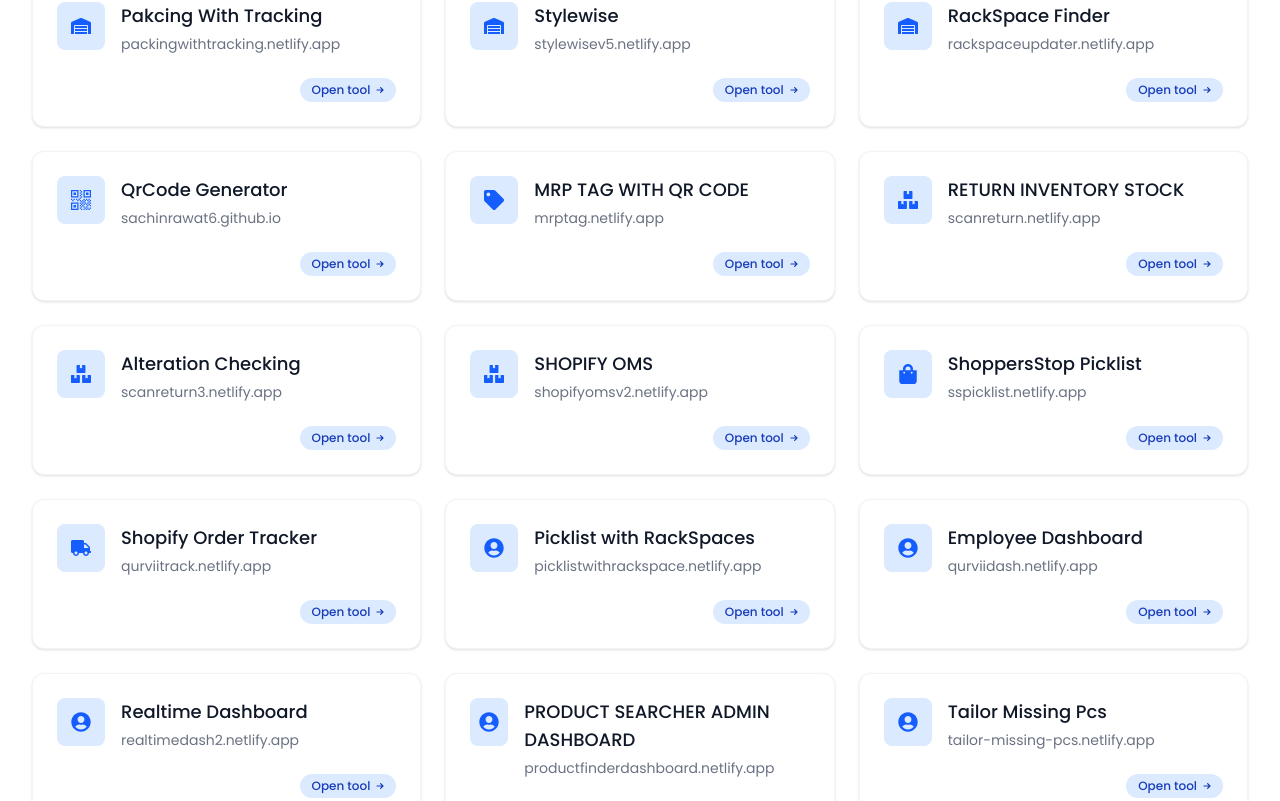
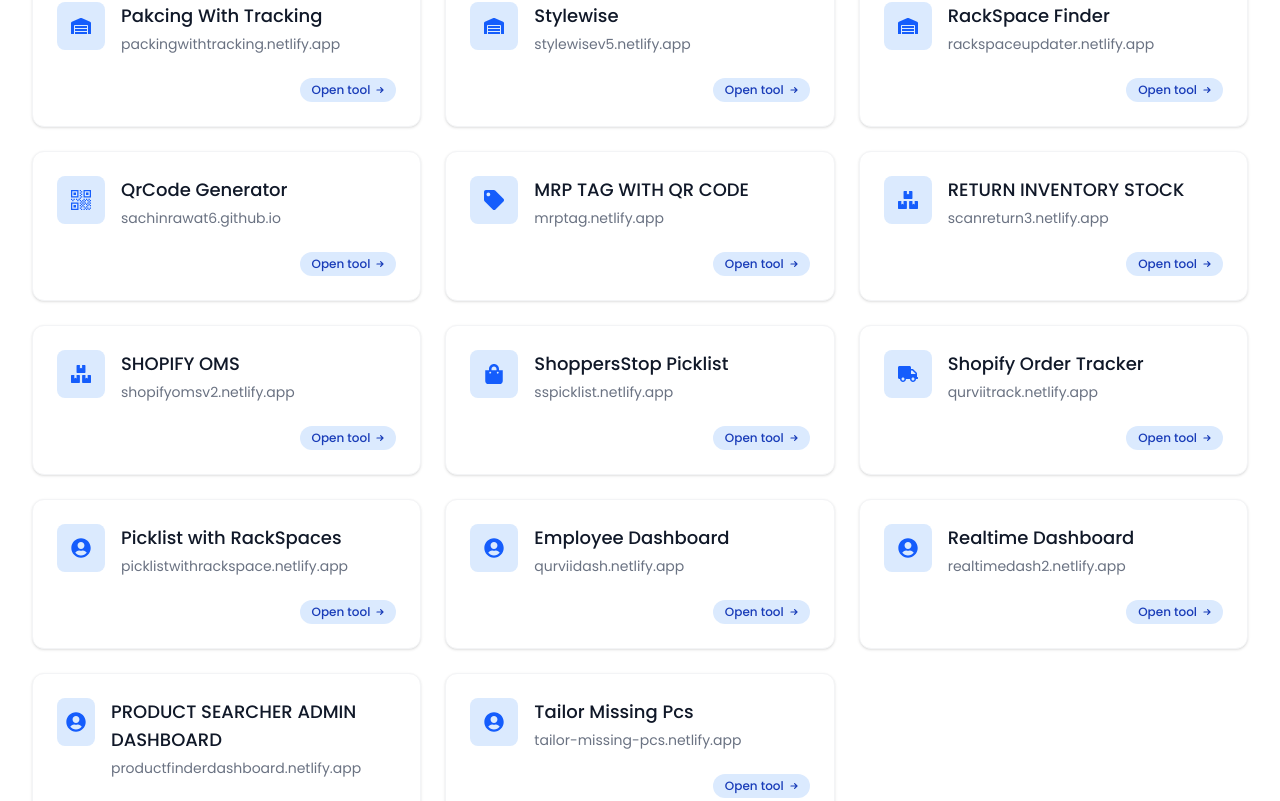
Before and after one commit to Sachinrawat6/tool, a React (Vite) app: page / in a window 1280 px wide. Shown: the part 1141-1942 px from the top of the page. Built offline with nearby package versions, Linux system fonts and the light colour scheme.

Commit message:
Clean up Tools.jsx by removing unused code
Removed commented-out URLs and the 'Alteration Checking' section.

```diff
--- a/src/components/Tools.jsx
+++ b/src/components/Tools.jsx
@@ -132,18 +132,18 @@
   },
   {
     header: "RETURN INVENTORY STOCK",
-    url: "https://scanreturn.netlify.app/",
-    // url: "https://scanreturn2.netlify.app/",
-    // url: "https://scanreturn3.netlify.app/",
-    icon: <FaBoxes />,
-  },
-  {
-    header: "Alteration Checking",
     // url: "https://scanreturn.netlify.app/",
     // url: "https://scanreturn2.netlify.app/",
     url: "https://scanreturn3.netlify.app/",
     icon: <FaBoxes />,
   },
+  // {
+  //   header: "Alteration Checking",
+  //   // url: "https://scanreturn.netlify.app/",
+  //   // url: "https://scanreturn2.netlify.app/",
+  //   url: "https://scanreturn3.netlify.app/",
+  //   icon: <FaBoxes />,
+  // },
   {
     header: "SHOPIFY OMS",
     url: "https://shopifyomsv2.netlify.app/",
```
